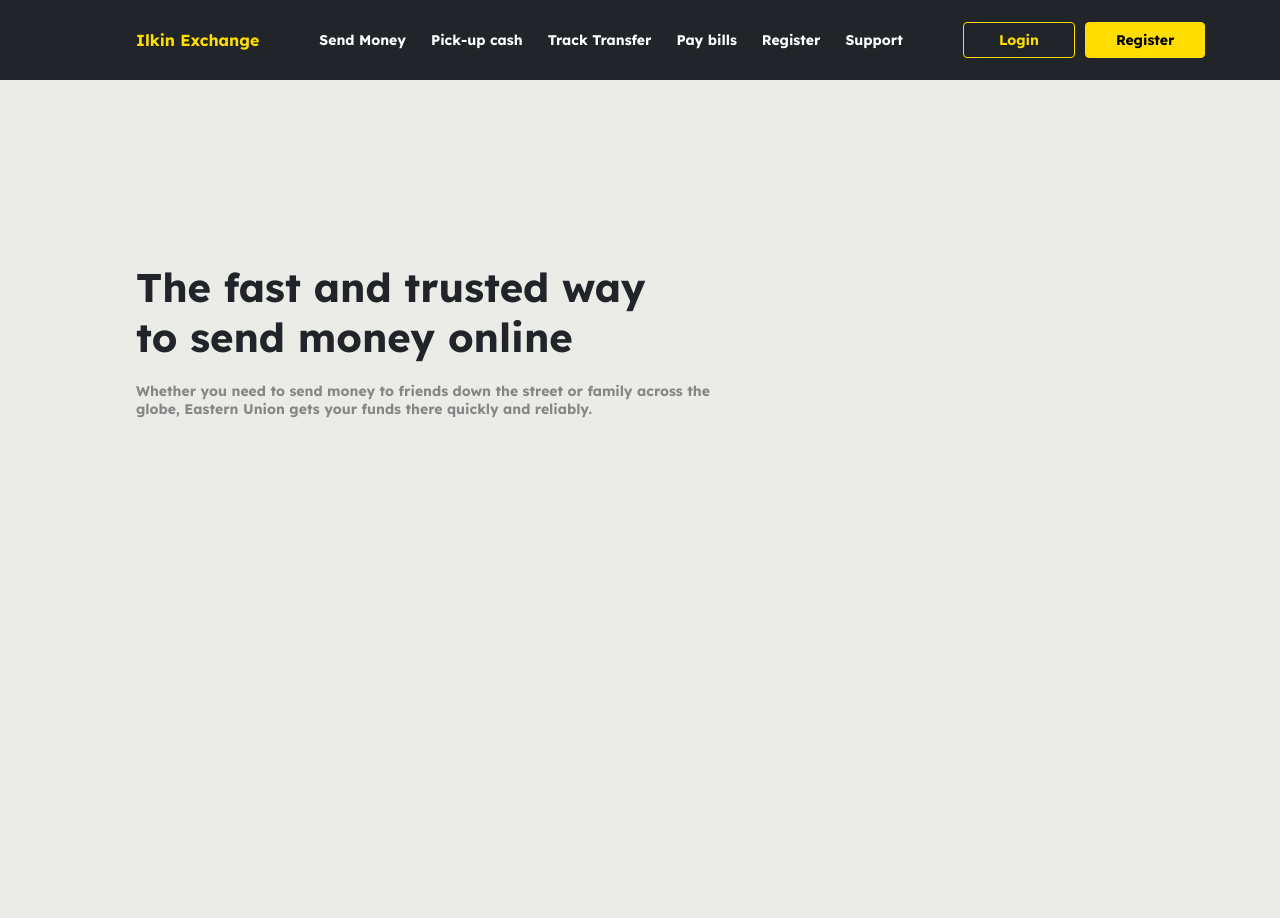
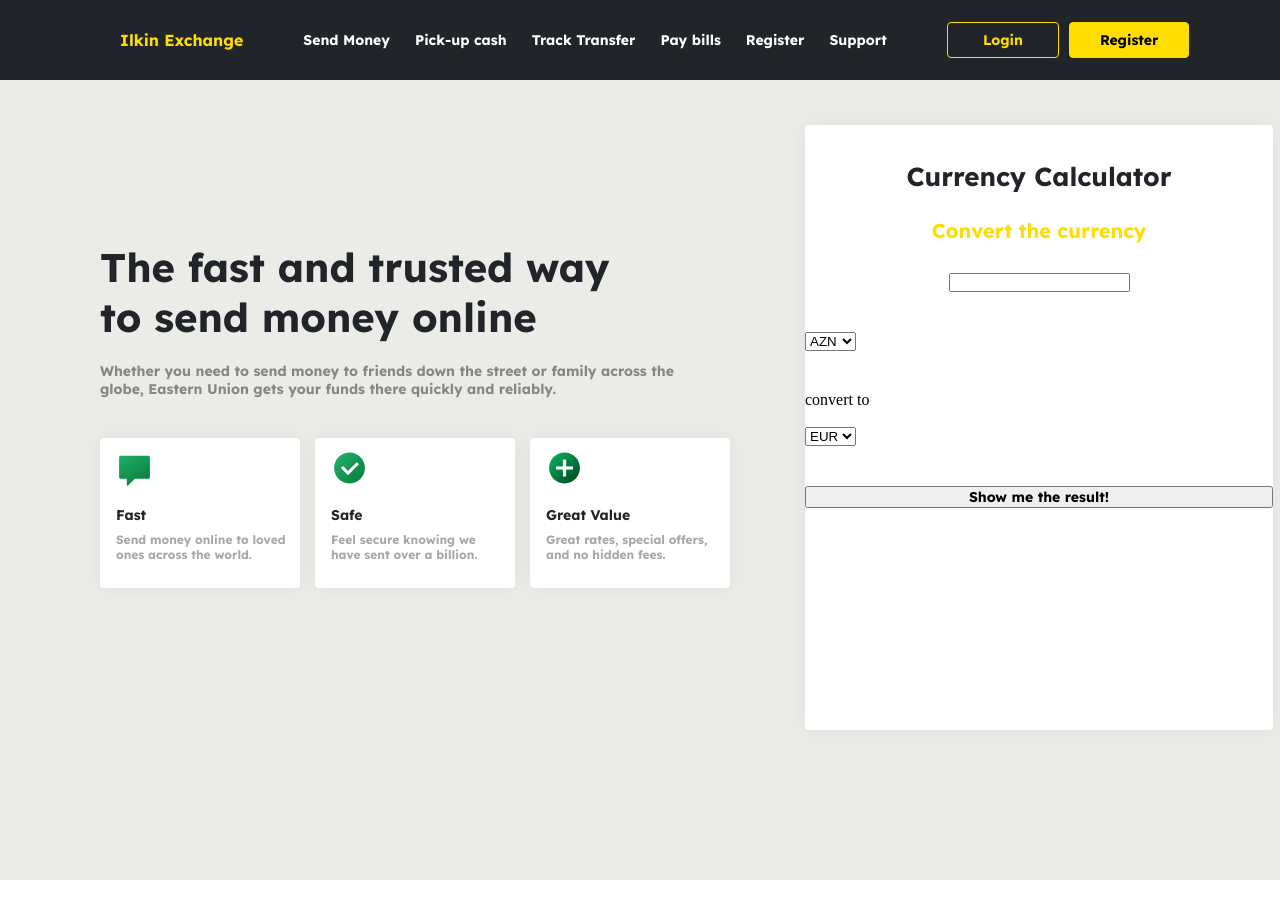
Before and after one commit to ilkiinz/Exchange, a plain HTML site: page index.html in a window 1280 px wide. After the commit the page ends 880 px from the top, so only its background shows below. Drawn offline with Linux system fonts and the light colour scheme.

Commit message:
hello world

```diff
--- a/index.html
+++ b/index.html
@@ -27,14 +27,77 @@
     </div>
 
     <div class="main-cont">
+
         <div class="blockFirst">
             <h1 id="fast">The fast and trusted way <br>to send money online</h1>
             <p class="sml-txt">Whether you need to send money to friends
                  down the street or family across the <br> globe,
                 Eastern Union gets your funds there quickly and reliably.</p>
+                <div class="main-list-block">
+                    <div class="blc-cont">
+                       <img src="./icons8-speech-bubble.svg" alt="ildirim">
+                       <h1>Fast</h1>
+                       <p>Send money online to loved ones across the world.</p>
+                    </div>
+                    <div class="blc-cont">
+                        <img src="./icons8-ok.svg" alt="ok">
+                       <h1>Safe</h1>
+                       <p>Feel secure knowing we have sent over a billion.</p>
+                    </div>
+                    <div class="blc-cont">
+                      <img src="./icons8-plus.svg" alt="like">
+                      <h1> Great Value </h1>
+                      <p>Great rates, special offers, and no hidden fees.</p>
+                    </div>
+                </div>
         </div>
-        <div class="blockSec"></div>
+
+
+        <div class="blockSec">
+
+                <h2>Currency Calculator</h2>
+                <p>Convert the currency</p>
+                <div class="form">
+
+
+                    <div id="inp">
+                        <input type="text" id="amount"/>
+                    </div>
+
+                    <div>
+                        <select id="currency-1" required>
+                            <option>AZN</option>
+                            <option>EUR</option>
+                            <option>USD</option>
+                        </select>
+                    </div>
+
+
+                    <div>
+                        <label>convert to</label>
+                        <br><br>
+                        <select class="form-control" id="currency-2" required>
+                            <option>EUR</option>
+                            <option>USD</option>
+                            <option>AZN</option>
+                        </select>
+                    </div>
+
+                    <button class="calculate-btn">Show me the result!</button>
+                     </div>
+
+                <div class="result">
+                    <p>
+                        <span class="given-amount"></span>
+                        <span class="base-currency"></span>
+                        <span class="final-result"></span>
+                        <span class="second-currency"></span>
+                    </p>
+                </div>
+        </div>
+
+
     </div>
-
+<script src="./main.js"></script>
 </body>
 </html>
--- a/main.css
+++ b/main.css
@@ -1,56 +1,56 @@
-*{
+* {
     margin: 0;
     padding: 0;
     box-sizing: border-box;
 }
 
-.navbar{
-    padding-left: 136px;
+.navbar {
+    padding-left: 120px;
     display: flex;
     flex-direction: row;
     align-items: center;
     gap: 60px;
-    background-color:#212529;
+    background-color: #212529;
     height: 80px;
     width: 100%;
 }
 
-.logo{
+.logo {
     color: #FD0;
     font-family: Lexend;
     font-size: 16px;
 }
 
-.menu{
+.menu {
     display: flex;
     flex-direction: row;
     gap: 25px;
 }
 
-.menu p{
+.menu p {
     color: #FFF;
     font-family: Lexend;
     font-size: 14px;
 }
 
-.menu p:hover{
+.menu p:hover {
     color: #FD0;
     transition: 1s;
     cursor: pointer;
 }
 
-.btn-cont{
+.btn-cont {
     display: flex;
     flex-direction: row;
     gap: 10px;
 }
 
-button{
+button {
     font-family: Lexend;
     font-size: 14px;
 }
 
-.first-btn{
+.first-btn {
     background-color: #212529;
     color: #FD0;
     display: flex;
@@ -63,13 +63,13 @@ border-radius: 4px;
     border: 1px solid #FD0;
 }
 
-.first-btn:hover{
+.first-btn:hover {
     transition: 1s;
     background-color: #FD0;
     color: #212529;
 }
 
-.second-btn{
+.second-btn {
     display: inline-flex;
     padding: 8px 30px;
     justify-content: center;
@@ -80,28 +80,29 @@ border: 1px solid #FD0;
     background: #FD0;
 }
 
-.second-btn:hover{
+.second-btn:hover {
     transition: 1s;
     background-color: #212529;
     color: #FD0;
 }
 
-.main-cont{
+.main-cont {
     background: #EBECE7;
     width: 100%;
-    height: 140vh;
-    padding-left: 136px;
+    height: 100vh;
+    padding-left: 100px;
     display: flex;
     flex-direction: row;
+    gap: 75px;
 }
 
-.blockFirst{
+.blockFirst {
     display: flex;
     flex-direction: column;
-    padding-top: 182px;
+    padding-top: 162px;
 }
 
-#fast{
+#fast {
     color: #212529;
     font-family: Lexend;
     font-size: 40px;
@@ -110,7 +111,7 @@ font-weight: 600;
     line-height: normal;
 }
 
-.sml-txt{
+.sml-txt {
     color: #212529;
     font-family: Lexend;
     font-size: 14px;
@@ -120,3 +121,93 @@ line-height: normal;
     opacity: 0.5;
     margin-top: 20px;
 }
+
+.main-list-block {
+    display: flex;
+    flex-direction: row;
+    gap: 15px;
+}
+
+.blc-cont {
+    display: flex;
+    flex-direction: column;
+    margin-top: 40px;
+    padding-left: 16px;
+    width: 200px;
+    height: 150px;
+    gap: 8px;
+    border-radius: 4px;
+    background: #FFF;
+    box-shadow: 0px 0px 20px 0px rgba(0, 0, 0, 0.05);
+}
+
+.blc-cont img{
+width: 37px;
+height: 60px;
+}
+
+.blc-cont h1{
+color: #212529;
+font-family: Lexend;
+font-size: 14px;
+font-style: normal;
+font-weight: 500;
+line-height: normal;
+}
+
+.blc-cont p{
+opacity: 0.4;
+width: 175px;
+color: #212529;
+font-family: Lexend;
+font-size: 12px;
+font-style: normal;
+font-weight: 400;
+line-height: normal;
+}
+
+.blockSec{
+display: flex;
+flex-direction: column;
+margin-top: 45px;
+width: 468px;
+height: 605px;
+border-radius: 4px;
+background: #FFF;
+box-shadow: 0px 0px 20px 0px rgba(0, 0, 0, 0.05);
+}
+
+.blockSec h2{
+text-align: center;
+color: #212529;
+font-family: Lexend;
+font-size: 26px;
+padding-top: 35px;
+font-style: normal;
+font-weight: 600;
+line-height: normal;
+}
+
+.blockSec p{
+    text-align: center;
+    color: #FD0;
+    font-family: Lexend;
+    font-size: 20px;
+    padding-top: 25px;
+    margin-bottom: 30px;
+    font-style: normal;
+    font-weight: 600;
+    line-height: normal;
+    }
+
+#inp{
+    margin: auto;
+}
+
+.form{
+    display: flex;
+    flex-direction: column;
+    justify-content: center;
+    justify-self: center;
+    gap: 40px;
+}
--- /dev/null
+++ b/main.js
@@ -0,0 +1,35 @@
+let crrncy = {'EUR': {'AZN': 1.85, 'USD': 1.07}, 'USD': {'AZN': 1.70, 'EUR': 0.93}}
+let btn = document.querySelector('.calculate-btn');
+let baseCurrencyInput = document.getElementById('currency-1');
+let secondCurrencyInput = document.getElementById('currency-2');
+let amountInput = document.getElementById('amount');
+let toShowAmount = document.querySelector('.given-amount');
+let toShowBase = document.querySelector('.base-currency');
+let toShowSecond = document.querySelector('.second-currency');
+let toShowResult = document.querySelector('.final-result');
+
+function convertCurrency(event) {
+  event.preventDefault();
+  let amount = amountInput.value;
+  let from = baseCurrencyInput.value;
+  let to = secondCurrencyInput.value;
+  let result = 0;
+
+  try{
+    if (from == to){
+      result = amount;
+    } else {
+     result = amount * crrncy[from][to];
+  }
+  }
+  catch(err) {
+    result = amount * (1 / crrncy[to][from]);
+  }
+
+  toShowAmount.innerHTML = amount;
+  toShowBase.textContent = from + ' = ';
+  toShowSecond.textContent = to;
+  toShowResult.textContent = result;
+}
+
+btn.addEventListener('click', convertCurrency);
```
Also changed, not shown: european-union.png (added), icons8-ok.svg (added), icons8-plus.svg (added), icons8-speech-bubble.svg (added). Lines whose indentation alone changed are shown as unchanged.
